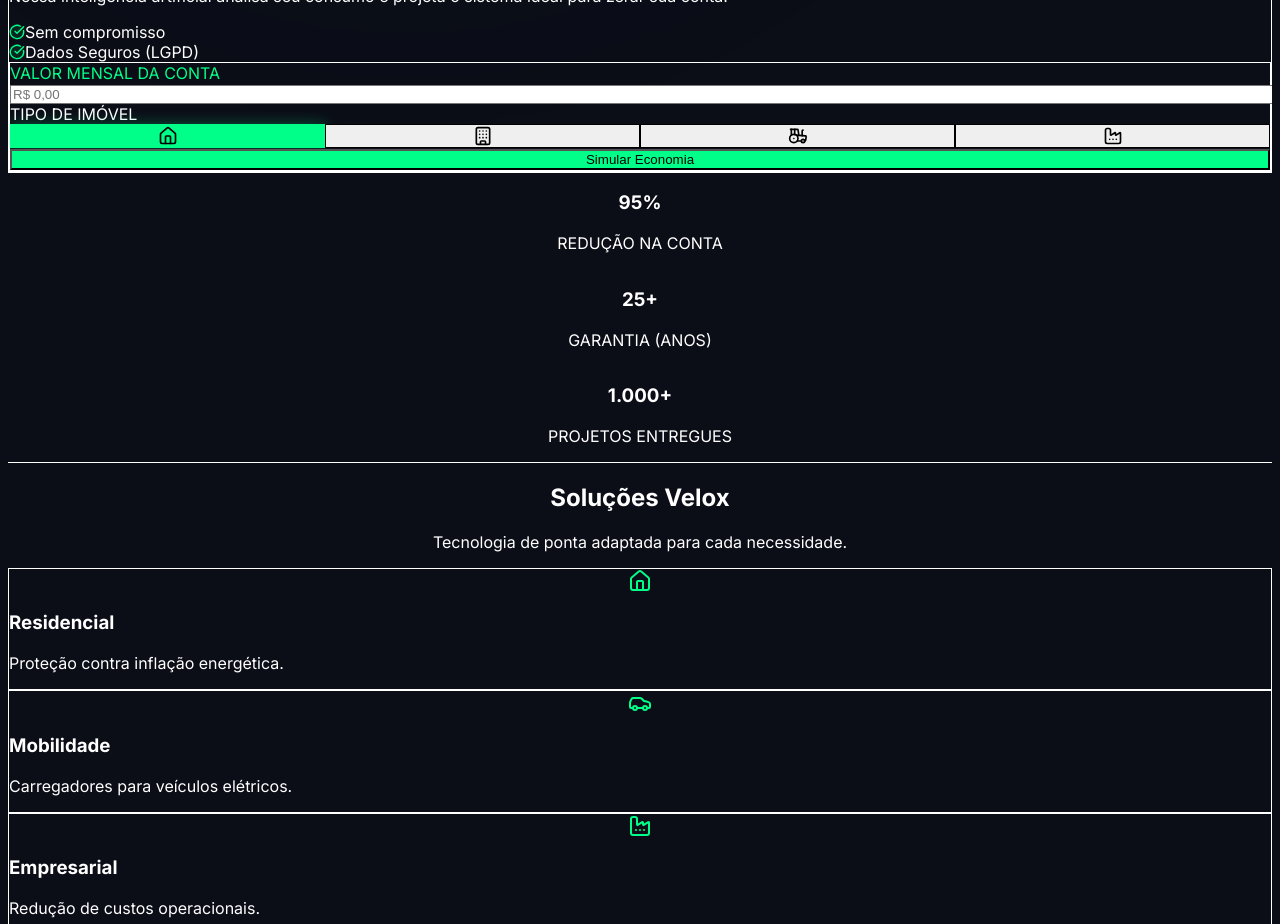
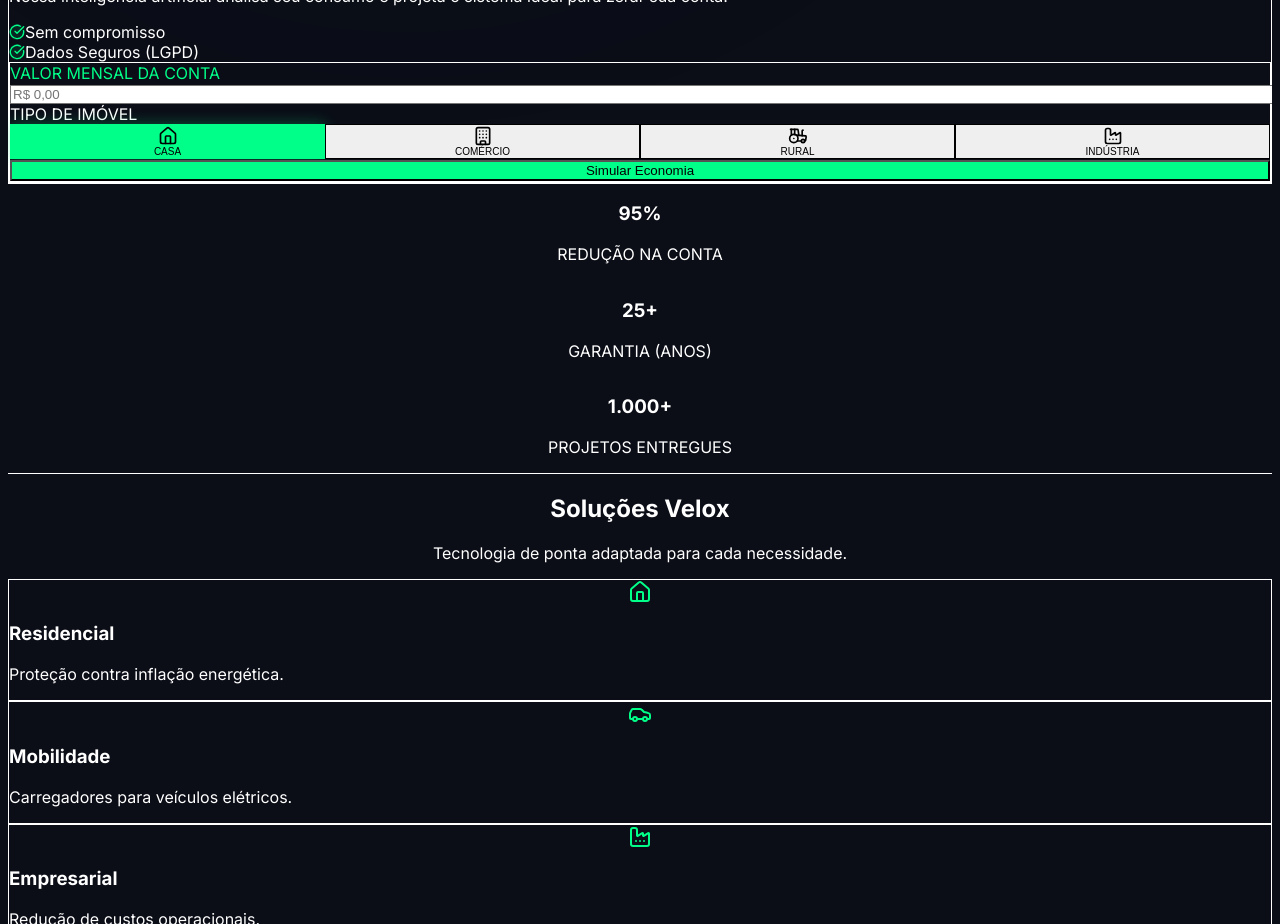
Before and after one commit to guibernini/velox-vsl, a Next.js app: page / in a window 1280 px wide. Shown: the part 960-1884 px from the top of the page. Built offline with nearby package versions, Linux system fonts and the light colour scheme.

Commit message:
atualização da calculadora

```diff
--- a/src/app/page.js
+++ b/src/app/page.js
@@ -100,7 +100,7 @@
   };
 
   const handleLeadSubmit = async () => {
-    if(!formData.nome || !formData.telefone) return alert("Preencha Nome e Whatsapp.");
+    if(!formData.nome || !formData.telefone || !formData.cidade) return alert("Preencha Nome, WhatsApp e Cidade.");
     setSendingLead(true);
 
     const leadData = { ...formData, ...simulation, data_criacao: new Date().toLocaleString() };
@@ -113,7 +113,7 @@
 
   const handleFinalWhatsApp = () => {
     const fMoney = (val) => val.toLocaleString('pt-BR', { style: 'currency', currency: 'BRL' });
-    const text = `*Simulação Velox:* ☀️\nNome: ${formData.nome}\nConta: ${formData.valorConta}\nEconomia: ${fMoney(simulation.economiaAnual)}\nPlacas: ${simulation.qtdPlacas}`;
+    const text = `*Simulação Velox:* ☀️\n👤 *Cliente:* ${formData.nome}\n📍 *Local:* ${formData.cidade}/${formData.estado}\n💲 *Conta:* ${formData.valorConta}\n📉 *Economia:* ${fMoney(simulation.economiaAnual)}\n🔆 *Placas:* ${simulation.qtdPlacas}`;
     redirectToThankYou(`${whatsappBase}?text=${encodeURIComponent(text)}`, 'Calculadora Final');
   };
 
@@ -201,7 +201,6 @@
 
       {/* ================= CALCULADORA ================= */}
       <section id="calculadora" className="py-24 px-6 relative z-10 overflow-hidden">
-         {/* FOTO DE FUNDO AUMENTADA PARA 70% */}
          <div className="absolute inset-0 z-0">
              <Image src="/calculadora-foto.jpeg" alt="Fundo Calculadora" fill className="object-cover opacity-70" priority />
              <div className="absolute inset-0 bg-[#0B0D17]/80"></div>
@@ -230,13 +229,23 @@
 
                                     <label className="text-gray-400 text-xs font-bold uppercase tracking-wider mb-2 block">Tipo de Imóvel</label>
                                     <div className="grid grid-cols-4 gap-2 mb-6">
-                                        {[ {id:'residencial', icon:Home}, {id:'comercial', icon:Building}, {id:'rural', icon:Tractor}, {id:'industrial', icon:Factory} ].map((tipo) => (
-                                            <button key={tipo.id} onClick={() => setFormData({...formData, tipoImovel: tipo.id})} className={`p-3 rounded-xl border flex justify-center items-center transition-all ${formData.tipoImovel === tipo.id ? "bg-[#00FF88] border-[#00FF88] text-black shadow-[0_0_15px_rgba(0,255,136,0.3)]" : "border-white/10 text-gray-400 hover:bg-white/10"}`}><tipo.icon size={20} /></button>
+                                        {[
+                                            {id:'residencial', icon:Home, label: 'Casa'},
+                                            {id:'comercial', icon:Building, label: 'Comércio'},
+                                            {id:'rural', icon:Tractor, label: 'Rural'},
+                                            {id:'industrial', icon:Factory, label: 'Indústria'}
+                                        ].map((tipo) => (
+                                            <button
+                                                key={tipo.id}
+                                                onClick={() => setFormData({...formData, tipoImovel: tipo.id})}
+                                                className={`p-3 rounded-xl border flex flex-col justify-center items-center gap-1 transition-all ${formData.tipoImovel === tipo.id ? "bg-[#00FF88] border-[#00FF88] text-black shadow-[0_0_15px_rgba(0,255,136,0.3)]" : "border-white/10 text-gray-400 hover:bg-white/10"}`}
+                                            >
+                                                <tipo.icon size={20} />
+                                                <span className="text-[10px] font-bold uppercase">{tipo.label}</span>
+                                            </button>
                                         ))}
                                     </div>
 
-                                    {/* --- CORREÇÃO DO BOTÃO PRETO --- */}
-                                    {/* Removemos o gradiente e usamos style para forçar a cor */}
                                     <button
                                         onClick={handleCalculate}
                                         disabled={loadingSim}
@@ -251,9 +260,17 @@
                                 <motion.div key="step2" initial={{opacity:0, x:20}} animate={{opacity:1, x:0}} className="text-center">
                                     <div className="w-16 h-16 bg-[#00FF88]/10 rounded-full flex items-center justify-center mx-auto mb-4 text-[#00FF88]"><Zap size={32}/></div>
                                     <h3 className="text-xl font-bold mb-2">Potencial Identificado!</h3>
-                                    <p className="text-gray-400 text-sm mb-6">Insira seus dados para receber o estudo técnico.</p>
-                                    <input type="text" placeholder="Seu Nome" value={formData.nome} onChange={e=>setFormData({...formData, nome:e.target.value})} className="w-full p-4 rounded-xl bg-white/5 border border-white/10 focus:border-[#00FF88] outline-none text-white mb-3" />
-                                    <input type="tel" placeholder="WhatsApp" value={formData.telefone} onChange={e=>setFormData({...formData, telefone:e.target.value})} className="w-full p-4 rounded-xl bg-white/5 border border-white/10 focus:border-[#00FF88] outline-none text-white mb-6" />
+                                    <p className="text-gray-400 text-sm mb-4">Insira seus dados para receber o estudo técnico.</p>
+
+                                    <input type="text" placeholder="Seu Nome" value={formData.nome} onChange={e=>setFormData({...formData, nome:e.target.value})} className="w-full p-4 rounded-xl bg-white/5 border border-white/10 focus:border-[#00FF88] outline-none text-white mb-2" />
+                                    <input type="tel" placeholder="WhatsApp (com DDD)" value={formData.telefone} onChange={e=>setFormData({...formData, telefone:e.target.value})} className="w-full p-4 rounded-xl bg-white/5 border border-white/10 focus:border-[#00FF88] outline-none text-white mb-2" />
+
+                                    {/* CAMPOS DE CIDADE E ESTADO ADICIONADOS */}
+                                    <div className="grid grid-cols-3 gap-2 mb-4">
+                                        <input type="text" placeholder="Cidade" value={formData.cidade} onChange={e=>setFormData({...formData, cidade:e.target.value})} className="col-span-2 p-4 rounded-xl bg-white/5 border border-white/10 focus:border-[#00FF88] outline-none text-white" />
+                                        <input type="text" placeholder="UF" maxLength={2} value={formData.estado} onChange={e=>setFormData({...formData, estado:e.target.value.toUpperCase()})} className="p-4 rounded-xl bg-white/5 border border-white/10 focus:border-[#00FF88] outline-none text-white text-center" />
+                                    </div>
+
                                     <button onClick={handleLeadSubmit} disabled={sendingLead} className="w-full bg-[#00FF88] text-black font-bold py-4 rounded-xl hover:bg-[#00e67a] transition-all">
                                         {sendingLead ? "Enviando..." : "Ver Resultado"}
                                     </button>
```
